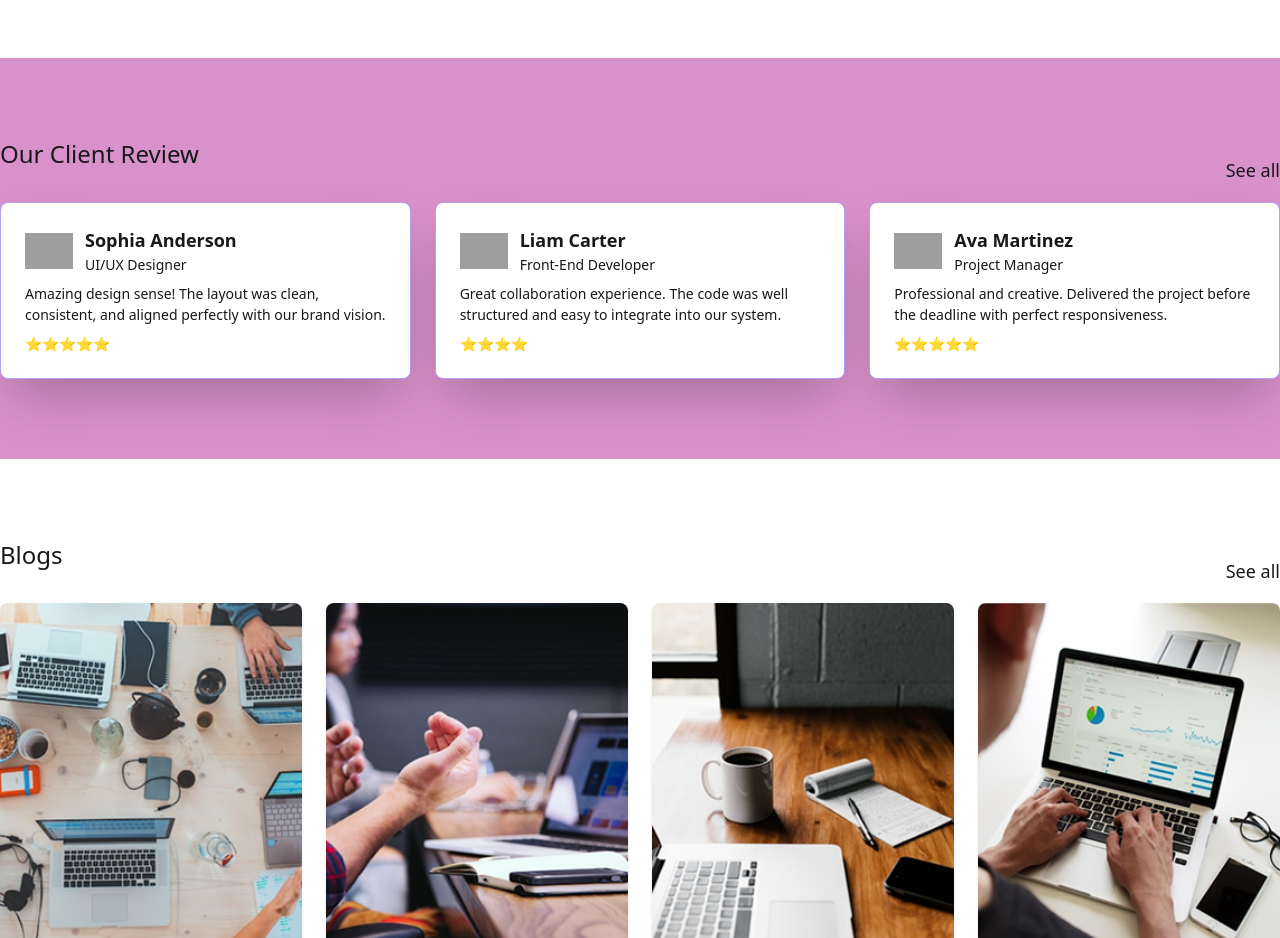
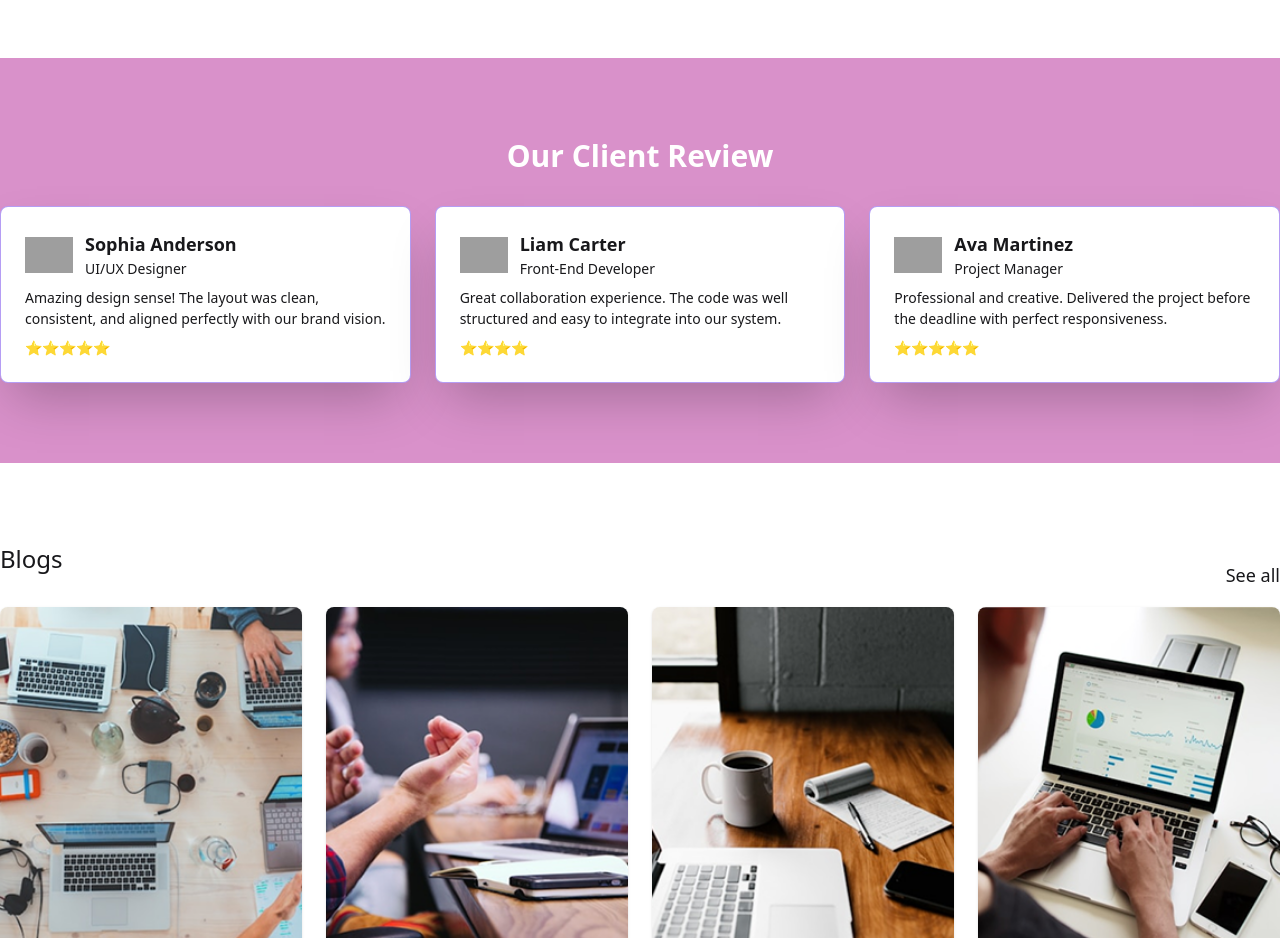
Before and after one commit to cerumiaktar/marketing-agency-website-react, a React (Vite) app: page / in a window 1280 px wide. Shown: the part 3100-4038 px from the top of the page. Built offline with nearby package versions, Linux system fonts and the light colour scheme; grey boxes are pictures that could not be loaded.

Commit message:
update review section

```diff
--- a/src/pages/Home/Reviews/Reviews.jsx
+++ b/src/pages/Home/Reviews/Reviews.jsx
@@ -13,9 +13,8 @@ const Reviews = () => {
     return (
         <div className="bg-[#C049A799] mb-20">
             <div className="container mx-auto py-20">
-                <div className="flex items-center justify-between">
-                    <h1 class="text-2xl font-medium mb-8 dark:text-black">Our Client Review</h1>
-                    <p className="text-lg dark:text-[#333333]">See all</p>
+                <div className="text-center">
+                    <h1 class="text-3xl font-bold mb-8 text-white">Our Client Review</h1>
                 </div>
                 <div className="grid grid-cols-1 md:grid-cols-3 gap-6">
                     {
```
